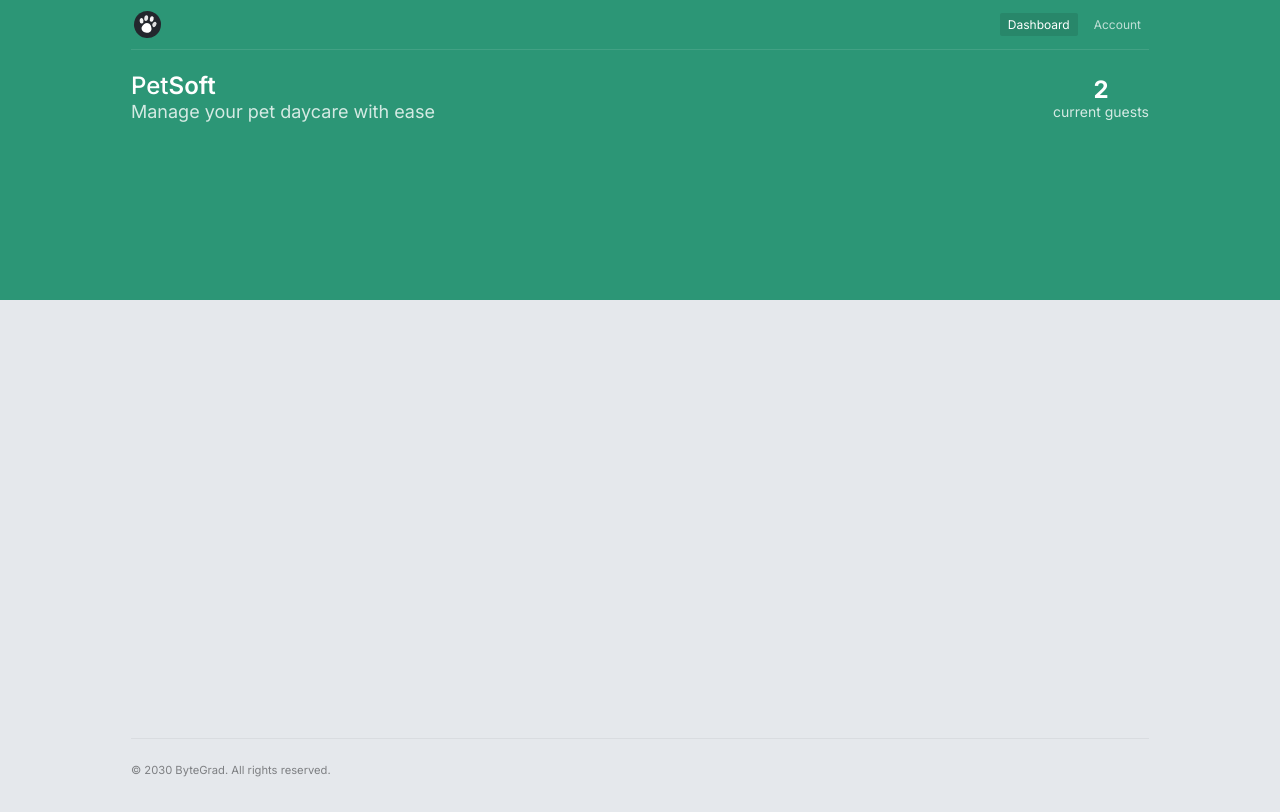
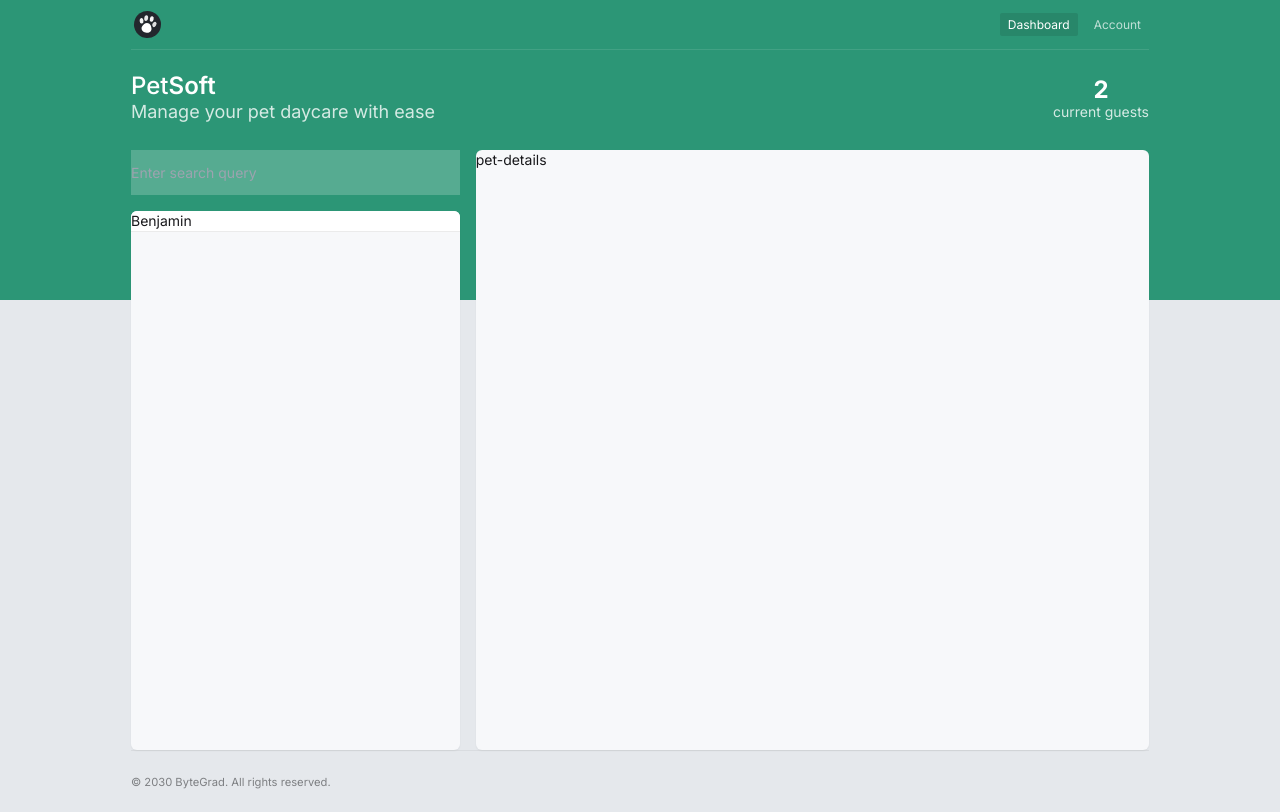
Before and after one commit to schriewer/petsoft-project, a Next.js app: page /app/dashboard in a window 1280 px wide. Built offline with nearby package versions, Linux system fonts and the light colour scheme.

Commit message:
Video 275

```diff
--- a/src/app/(app)/app/dashboard/page.tsx
+++ b/src/app/(app)/app/dashboard/page.tsx
@@ -1,12 +1,33 @@
 import Branding from "@/components/branding";
+import ContentBlock from "@/components/content-block";
+import PetDetails from "@/components/pet-details";
+import PetList from "@/components/pet-list";
+import SearchForm from "@/components/search-form";
 import Stats from "@/components/stats";
 
 export default function Page() {
   return (
     <main>
       <div className="flex items-center justify-between text-white py-6">
-<Branding />
+        <Branding />
         <Stats />
+      </div>
+      <div className="grid grid-cols-3 grid-rows-[45px_1fr] gap-4 h-[600px]">
+        <div className="row-start-1 row-span-1 col-start-1 col-span-1">
+          <SearchForm />
+        </div>
+        <div className="row-start-2 row-span-full col-start-1 col-span-1">
+          <ContentBlock>
+            <PetList />
+          </ContentBlock>
+        </div>
+
+        <div className="row-start-1 row-span-full col-start-2 col-span-full">
+          <ContentBlock>
+            <PetDetails />
+          </ContentBlock>
+        </div>
+
       </div>
     </main>
   );
--- /dev/null
+++ b/src/components/content-block.tsx
@@ -0,0 +1,5 @@
+export default function ContentBlock({children}: {children: React.ReactNode}) {
+  return (
+    <div className="bg-[#F7F8FA] shadow-sm rounded-md overflow-hidden h-full w-full">{children}</div>
+  )
+}
--- /dev/null
+++ b/src/components/pet-details.tsx
@@ -0,0 +1,5 @@
+export default function PetDetails() {
+  return (
+    <section className="h-full w-full">pet-details</section>
+  )
+}
--- /dev/null
+++ b/src/components/pet-list.tsx
@@ -0,0 +1,9 @@
+export default function PetList() {
+  return (
+    <ul className="bg-white border-b border-black/[0.08] ">
+        <li>
+            <button>Benjamin</button>
+        </li>
+    </ul>
+  )
+}
--- /dev/null
+++ b/src/components/search-form.tsx
@@ -0,0 +1,7 @@
+export default function SearchForm() {
+    return (
+        <form className="h-full w-full">
+                <input className="w-full h-full bg-white/20" title="Search" placeholder="Enter search query" />
+        </form>
+    )
+}
```
